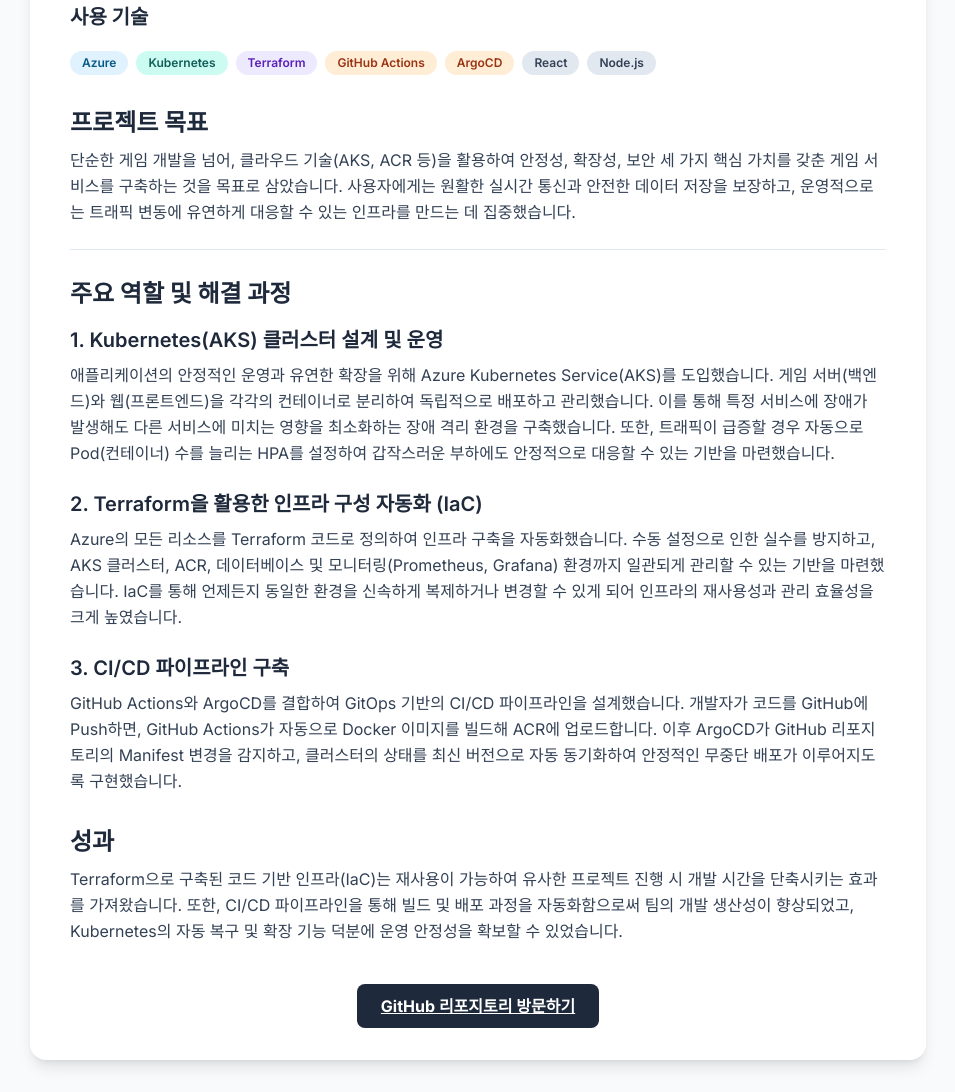
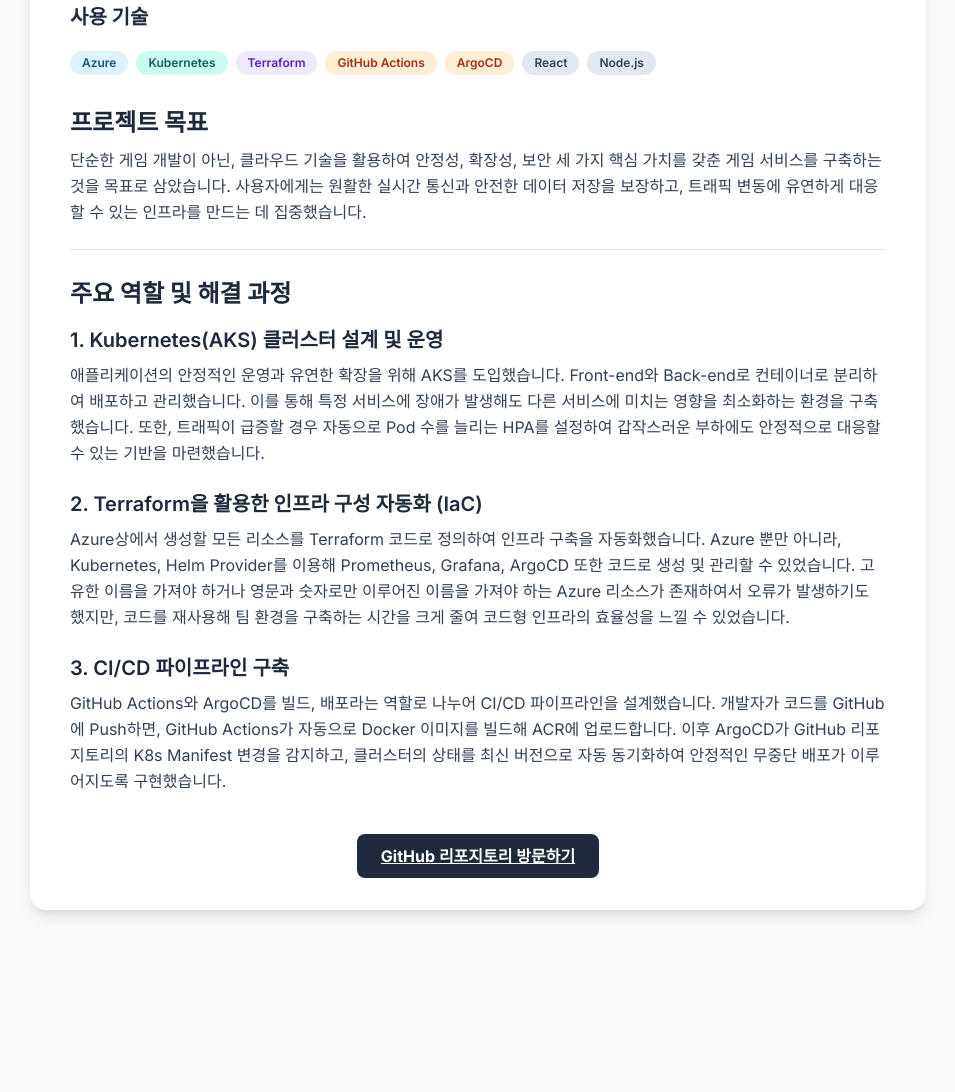
Before and after one commit to bichani/bichani.github.io, a plain HTML site: page project2.html in a window 1280 px wide. Shown: the part 1011-2103 px from the top of the page, without its empty margins (162-1117 px from the left). After the commit the page ends 1953 px from the top, so only its background shows below. Drawn offline with nearby package versions, Linux system fonts and the light colour scheme.

Commit message:
성과 삭제

```diff
--- a/project2.html
+++ b/project2.html
@@ -91,22 +91,19 @@
                 </div>
 
                 <h2 class="text-2xl font-bold mt-8 mb-2 text-slate-800">프로젝트 목표</h2>
-                <p>단순한 게임 개발을 넘어, 클라우드 기술(AKS, ACR 등)을 활용하여 안정성, 확장성, 보안 세 가지 핵심 가치를 갖춘 게임 서비스를 구축하는 것을 목표로 삼았습니다. 사용자에게는 원활한 실시간 통신과 안전한 데이터 저장을 보장하고, 운영적으로는 트래픽 변동에 유연하게 대응할 수 있는 인프라를 만드는 데 집중했습니다.</p>
+                <p>단순한 게임 개발이 아닌, 클라우드 기술을 활용하여 안정성, 확장성, 보안 세 가지 핵심 가치를 갖춘 게임 서비스를 구축하는 것을 목표로 삼았습니다. 사용자에게는 원활한 실시간 통신과 안전한 데이터 저장을 보장하고, 트래픽 변동에 유연하게 대응할 수 있는 인프라를 만드는 데 집중했습니다.</p>
 
                 <div class="border-t border-slate-200 pt-4 mt-6">
                     <h2 class="text-2xl font-bold mt-3 mb-3 text-slate-800">주요 역할 및 해결 과정</h2>
                     <h3 class="text-xl font-semibold mt-4 mb-2 text-slate-800">1. Kubernetes(AKS) 클러스터 설계 및 운영</h3>
-                    <p>애플리케이션의 안정적인 운영과 유연한 확장을 위해 Azure Kubernetes Service(AKS)를 도입했습니다. 게임 서버(백엔드)와 웹(프론트엔드)을 각각의 컨테이너로 분리하여 독립적으로 배포하고 관리했습니다. 이를 통해 특정 서비스에 장애가 발생해도 다른 서비스에 미치는 영향을 최소화하는 장애 격리 환경을 구축했습니다. 또한, 트래픽이 급증할 경우 자동으로 Pod(컨테이너) 수를 늘리는 HPA를 설정하여 갑작스러운 부하에도 안정적으로 대응할 수 있는 기반을 마련했습니다.</p>
+                    <p>애플리케이션의 안정적인 운영과 유연한 확장을 위해 AKS를 도입했습니다. Front-end와 Back-end로 컨테이너로 분리하여 배포하고 관리했습니다. 이를 통해 특정 서비스에 장애가 발생해도 다른 서비스에 미치는 영향을 최소화하는 환경을 구축했습니다. 또한, 트래픽이 급증할 경우 자동으로 Pod 수를 늘리는 HPA를 설정하여 갑작스러운 부하에도 안정적으로 대응할 수 있는 기반을 마련했습니다.</p>
 
                     <h3 class="text-xl font-semibold mt-6 mb-2 text-slate-800">2. Terraform을 활용한 인프라 구성 자동화 (IaC)</h3>
-                    <p>Azure의 모든 리소스를 Terraform 코드로 정의하여 인프라 구축을 자동화했습니다. 수동 설정으로 인한 실수를 방지하고, AKS 클러스터, ACR, 데이터베이스 및 모니터링(Prometheus, Grafana) 환경까지 일관되게 관리할 수 있는 기반을 마련했습니다. IaC를 통해 언제든지 동일한 환경을 신속하게 복제하거나 변경할 수 있게 되어 인프라의 재사용성과 관리 효율성을 크게 높였습니다.</p>
+                    <p>Azure상에서 생성할 모든 리소스를 Terraform 코드로 정의하여 인프라 구축을 자동화했습니다. Azure 뿐만 아니라, Kubernetes, Helm Provider를 이용해 Prometheus, Grafana, ArgoCD 또한 코드로 생성 및 관리할 수 있었습니다. 고유한 이름을 가져야 하거나 영문과 숫자로만 이루어진 이름을 가져야 하는 Azure 리소스가 존재하여서 오류가 발생하기도 했지만, 코드를 재사용해 팀 환경을 구축하는 시간을 크게 줄여 코드형 인프라의 효율성을 느낄 수 있었습니다.</p>
 
                     <h3 class="text-xl font-semibold mt-6 mb-2 text-slate-800">3. CI/CD 파이프라인 구축</h3>
-                    <p>GitHub Actions와 ArgoCD를 결합하여 GitOps 기반의 CI/CD 파이프라인을 설계했습니다. 개발자가 코드를 GitHub에 Push하면, GitHub Actions가 자동으로 Docker 이미지를 빌드해 ACR에 업로드합니다. 이후 ArgoCD가 GitHub 리포지토리의 Manifest 변경을 감지하고, 클러스터의 상태를 최신 버전으로 자동 동기화하여 안정적인 무중단 배포가 이루어지도록 구현했습니다.</p>
+                    <p>GitHub Actions와 ArgoCD를 빌드, 배포라는 역할로 나누어 CI/CD 파이프라인을 설계했습니다. 개발자가 코드를 GitHub에 Push하면, GitHub Actions가 자동으로 Docker 이미지를 빌드해 ACR에 업로드합니다. 이후 ArgoCD가 GitHub 리포지토리의 K8s Manifest 변경을 감지하고, 클러스터의 상태를 최신 버전으로 자동 동기화하여 안정적인 무중단 배포가 이루어지도록 구현했습니다.</p>
                 </div>
-
-                <h2 class="text-2xl font-bold mt-8 mb-2 text-slate-800">성과</h2>
-                <p>Terraform으로 구축된 코드 기반 인프라(IaC)는 재사용이 가능하여 유사한 프로젝트 진행 시 개발 시간을 단축시키는 효과를 가져왔습니다. 또한, CI/CD 파이프라인을 통해 빌드 및 배포 과정을 자동화함으로써 팀의 개발 생산성이 향상되었고, Kubernetes의 자동 복구 및 확장 기능 덕분에 운영 안정성을 확보할 수 있었습니다.</p>
 
                 <div class="text-center mt-12">
                     <a href="https://github.com/hm98112/cheat-key" target="_blank" rel="noopener noreferrer" class="bg-slate-800 text-white font-bold py-3 px-6 rounded-lg hover:bg-slate-900 transition-colors">
```
